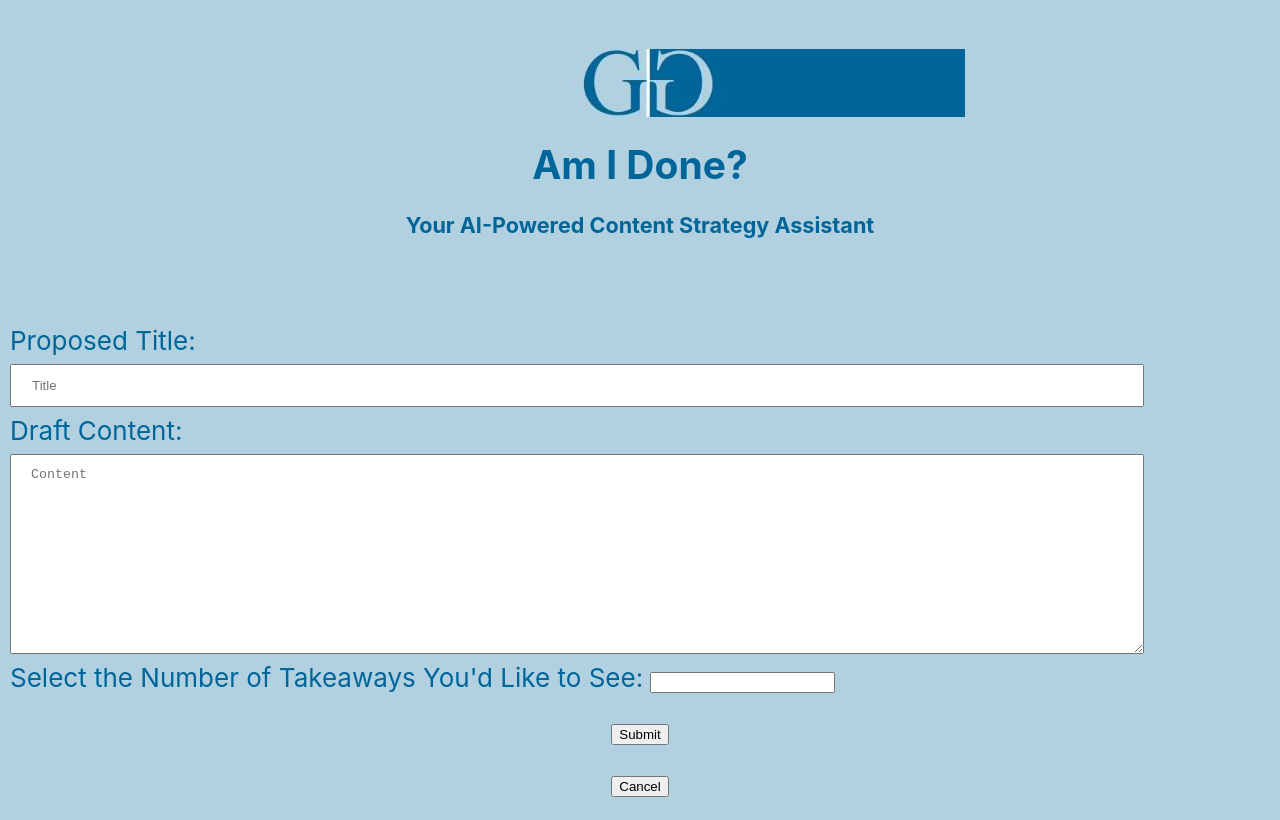
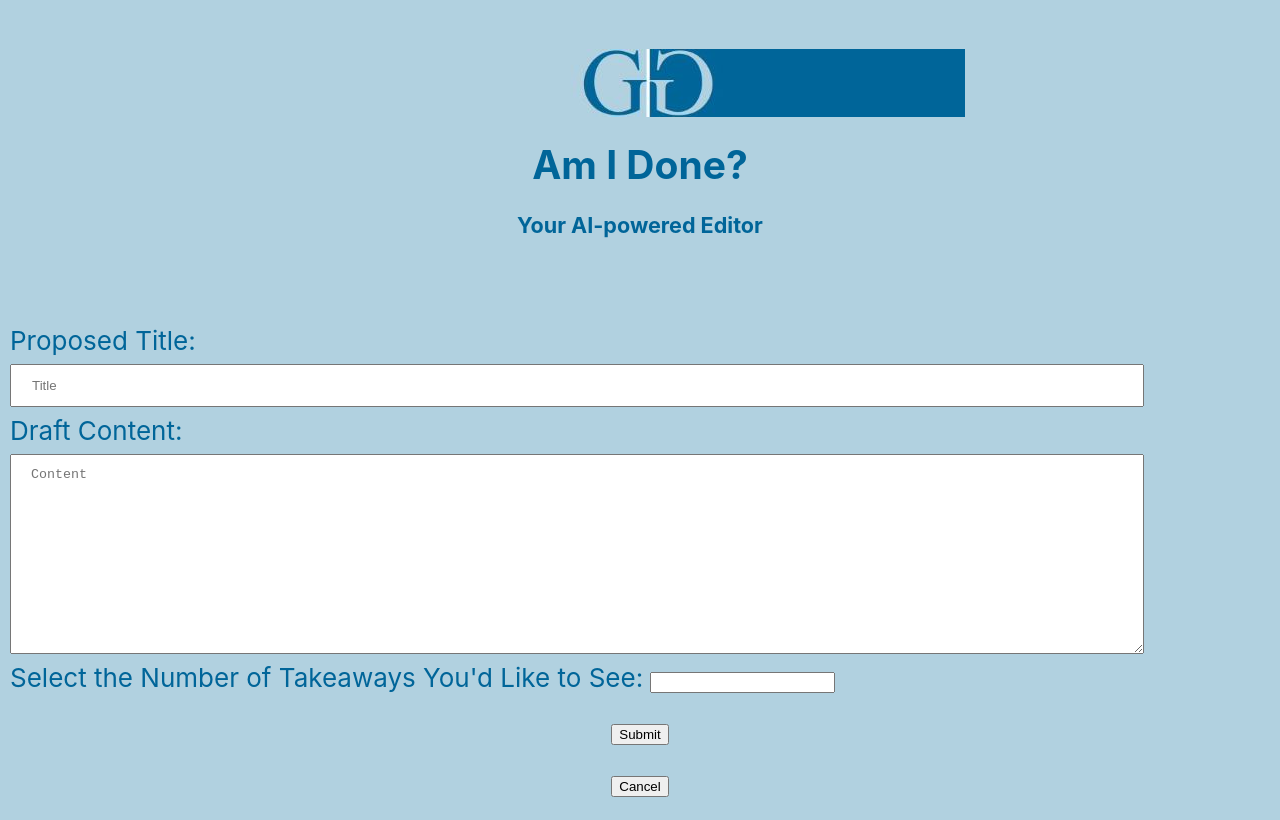
Before and after one commit to LGG233/am-i-done, a React (Create React App) app: page / in a window 1280 px wide. Built offline with nearby package versions, Linux system fonts and the light colour scheme.

Commit message:
tweaks to prompts

```diff
--- a/src/components/Title.js
+++ b/src/components/Title.js
@@ -8,7 +8,7 @@ function Title() {
     <div className="Title">
       <img src={ggheader} alt="Logo" />
       <h2>Am I Done?</h2>
-      <h5>Your AI-Powered Content Strategy Assistant</h5>
+      <h5>Your AI-powered Editor</h5>
       {/* <Selectors /> */}
     </div>
   );
--- a/src/components/request.js
+++ b/src/components/request.js
@@ -67,7 +67,7 @@ class RequestData extends Component {
           messages: [
             {
               role: "user",
-              content: `Based on the languaged and framing of "${requestData.copy}", what are the occupations of the intended audience of the piece as it is written? Provide an answer that is one single sentence`,
+              content: `Based on the language and framing of "${requestData.copy}", what are the occupations of the intended audience of the piece as it is written? Provide an answer to that question in a single sentence. Then answer these questions: "How well does the piece position itself to reach its target audience? Is it clear in the title, the introduction, and the framing that the article is for that audience? How could it do a better job to frame the content for the target audience?`,
             },
           ],
         },
```
